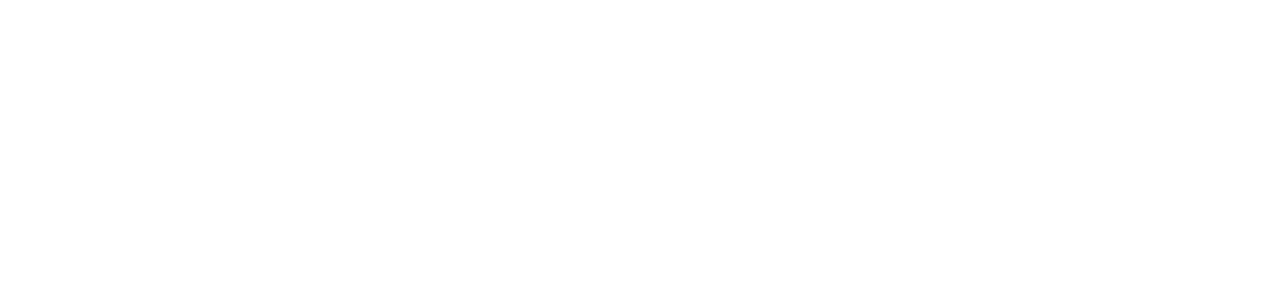
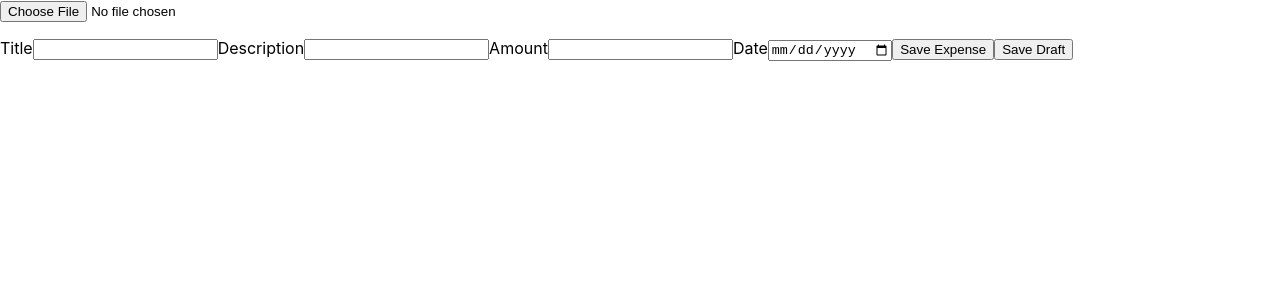
Before and after one commit to brandalexa/fdm-expenses, a React (Create React App) app: page /claim in a window 1280 px wide. Before the commit this address had no page. Shown: the top 300 px of the page. Built offline with nearby package versions, Linux system fonts and the light colour scheme.

Commit message:
Claim File Addition and Changes
Claim Page is now linked to the firebase database. Can submit a claim and a draft

```diff
--- /dev/null
+++ b/src/Claim.jsx
@@ -0,0 +1,224 @@
+import React, { useState } from "react";
+import { Routes, Route, useNavigate } from "react-router-dom";
+import { storageRef, claimRef } from "./firebase";
+import {
+  getStorage,
+  ref as sRef,
+  uploadBytes,
+  getDownloadURL,
+} from "firebase/storage";
+
+import {
+  getDatabase,
+  ref,
+  get,
+  set,
+  child,
+  update,
+  remove,
+  push,
+  onValue,
+} from "firebase/database";
+
+import { getAuth, onAuthStateChanged } from "firebase/auth";
+const auth = getAuth();
+const user = auth.currentUser;
+
+var userDisplay;
+var userDisplay2;
+
+if (user) {
+  // User is signed in, see docs for a list of available properties
+  // https://firebase.google.com/docs/reference/js/firebase.User
+  userDisplay = auth.currentUser.uid;
+  userDisplay2 = auth.currentUser.email;
+} else {
+  // No user is signed in.
+}
+
+
+
+export const Claim = (props) => {
+  const [file, setFile] = useState("");
+  const navigate = useNavigate();
+  const [expenseData, setExpenseData] = useState({
+    title: '',
+    description: '',
+    amount: '',
+    date: '',}
+    );
+
+  const handleSubmit = (e) => {
+    e.preventDefault();
+    console.log(expenseData.title);
+
+    console.log("Submitting");
+    console.log(auth.currentUser.email);
+    console.log(auth.currentUser.uid);
+
+    // Merge expense data with file data
+    const expense = {
+      ...expenseData,
+      evidence: file,
+    };
+
+    // // Save the expense as a JSON file
+    // const jsonExpense = JSON.stringify(expense);
+    // const fileUrl = URL.createObjectURL(new Blob([jsonExpense], { type: 'application/json' }));
+    // const link = document.createElement('a');
+    // link.href = fileUrl;
+    // link.download = `${expense.title}.json`;
+    // document.body.appendChild(link);
+    // link.click();
+    // document.body.removeChild(link);
+
+    //Firebase Sent Claim
+    const input = document.querySelector("input");
+    const reciept = expense.file;
+
+    console.log("Image File = " + input.files[0].name);
+
+    const fileName = auth.currentUser.uid +'/'+input.files[0].name;
+    //const fileName = Math.random().toString(36).substring(2) + Date.now().toString() + '.' + input.files[0].name.split('.').pop()
+    // const metadata = {
+    //   contentType: reciept.type
+    // };
+    const imageRef = sRef(storageRef, fileName);
+
+    uploadBytes(imageRef, reciept)
+      .then(() => {
+        console.log("Image uploaded successfully!");
+        return getDownloadURL(imageRef);
+      })
+      .then((url) => {
+        console.log("Getting Image URL");
+        console.log("Image URL: ", url);
+        console.log(expense.title);
+        // Store the URL in your Realtime Database or Firestore document
+        //Do FireBase Database here...
+        const newDataRef = push(claimRef, {
+          // Title: title.value,
+
+        });
+
+        set(newDataRef, {
+          Description: expenseData.description,
+          Amount: expenseData.amount,
+          Date: expenseData.date,
+          Evidence: url,
+          Draft: false,
+          Sent: true,
+          Approved: false,
+          Resolved: false,
+          Title: expenseData.title,
+          User: auth.currentUser.uid,
+        }).then(() => {
+          console.log("Submit Claim");
+          //Redirect to different page
+
+        }).catch((error) => {
+          console.error("Error adding new user: ", error);
+        });
+      })
+      .catch((error) => {
+        console.error("Error getting image URL: ", error);
+      });
+  };
+
+
+  function handleFileChange(event) {
+    setFile(event.target.files[0]);
+  }
+
+  function handleInputChange(event) {
+    const { name, value } = event.target;
+    setExpenseData(prevExpenseData => ({
+      ...prevExpenseData,
+      [name]: value,
+    }));
+  }
+
+  function saveDraft()
+  {
+    console.log("Saving Draft");
+    //Firebase draft claim
+    var description = expenseData.description;
+
+    const input = document.querySelector("input");
+    const reciept = input.files[0];
+
+    const fileName = auth.currentUser.uid +'/'+Math.random().toString(36).substring(2)+'/'+input.files[0].name;
+    // const metadata = {
+    //   contentType: reciept.type
+    // };
+    const imageRef = sRef(storageRef, fileName);
+
+    uploadBytes(imageRef, reciept)
+      .then(() => {
+        console.log("Image uploaded successfully!");
+        return getDownloadURL(imageRef);
+      })
+      .then((url) => {
+        console.log("Getting Image URL");
+        console.log("Image URL: ", url);
+        console.log(description.value);
+        // Store the URL in your Realtime Database or Firestore document
+        //Do FireBase Database here...
+        const newDataRef = push(claimRef, {
+          // Title: title.value,
+
+        });
+
+        set(newDataRef, {
+          Description: expenseData.description,
+          Amount: expenseData.amount,
+          Date: expenseData.date,
+          Evidence: url,
+          Draft: true,
+          Sent: false,
+          Approved: false,
+          Resolved: false,
+          Title: expenseData.title,
+          User: auth.currentUser.uid,
+        }).then(() => {
+          console.log("Save Draft");
+          //Redirect to different page
+
+        }).catch((error) => {
+          console.error("Error adding new user: ", error);
+        });
+      })
+      .catch((error) => {
+        console.error("Error getting image URL: ", error);
+      });
+  }
+
+  return (
+    <form onSubmit={handleSubmit}>
+      <input type="file" onChange={handleFileChange} />
+
+      <p>{userDisplay}</p>
+      <p>{userDisplay2}</p>
+      <label>Title</label>
+      <input type="text" id="title" name="title" value={expenseData.title} onChange={handleInputChange} />
+
+      <label>Description</label>
+      <input type="text" id="description" name="description" value={expenseData.description} onChange={handleInputChange} />
+
+      <label>Amount</label>
+      <input type="number" id="amount" name="amount" value={expenseData.amount} onChange={handleInputChange} />
+
+      <label>Date</label>
+      <input type="date" id="date" name="date" value={expenseData.date} onChange={handleInputChange} />
+
+      <button type="submit">Save Expense</button>
+      <button type="button" onClick={saveDraft}>Save Draft</button>
+
+    </form>
+
+  );
+}
+
+
+
+//export default Claim;
--- a/src/firebase.js
+++ b/src/firebase.js
@@ -7,6 +7,24 @@ import {
   createUserWithEmailAndPassword,
 } from "firebase/auth";
 
+import {
+  getStorage,
+  ref as sRef,
+  uploadBytes,
+  getDownloadURL,
+} from "firebase/storage";
+
+import {
+  getDatabase,
+  ref,
+  get,
+  set,
+  child,
+  update,
+  remove,
+  push,
+  onValue,
+} from "firebase/database";
 // TODO: Add SDKs for Firebase products that you want to use
 // https://firebase.google.com/docs/web/setup#available-libraries
 
@@ -28,5 +46,13 @@ const firebaseConfig = {
 const app = initializeApp(firebaseConfig);
 const analytics = getAnalytics(app);
 
+const storage = getStorage();
+export const storageRef = sRef(storage, "evidence");
+
+const db = getDatabase();
+
+// Get a reference to the "Claim" folder in your Firebase Realtime Database
+export const claimRef = ref(db, "claims");
+
 export const auth = getAuth(app);
 export default app;
--- a/src/index.js
+++ b/src/index.js
@@ -6,6 +6,7 @@ import { BrowserRouter, Route, Routes } from "react-router-dom";
 import { Login } from "./Login";
 import Home from "./Home";
 import { Register } from "./Register";
+import { Claim } from "./Claim";
 
 const root = ReactDOM.createRoot(document.getElementById("root"));
 root.render(
@@ -16,6 +17,7 @@ root.render(
         <Route path="login" element={<Login />} />
         <Route path="register" element={<Register />} />
         <Route path="home" element={<Home />} />
+        <Route path="claim" element={<Claim />} />
       </Routes>
     </BrowserRouter>
     {/* <App /> */}
```
